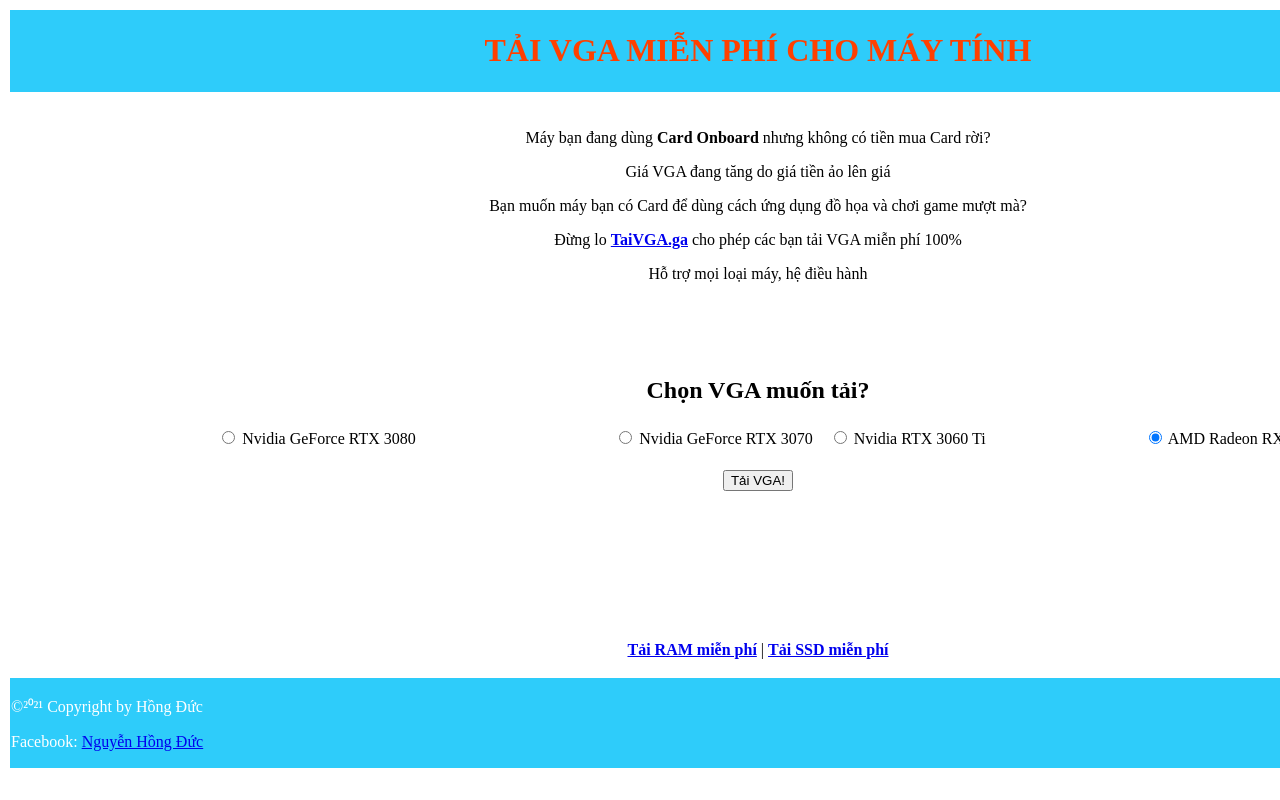
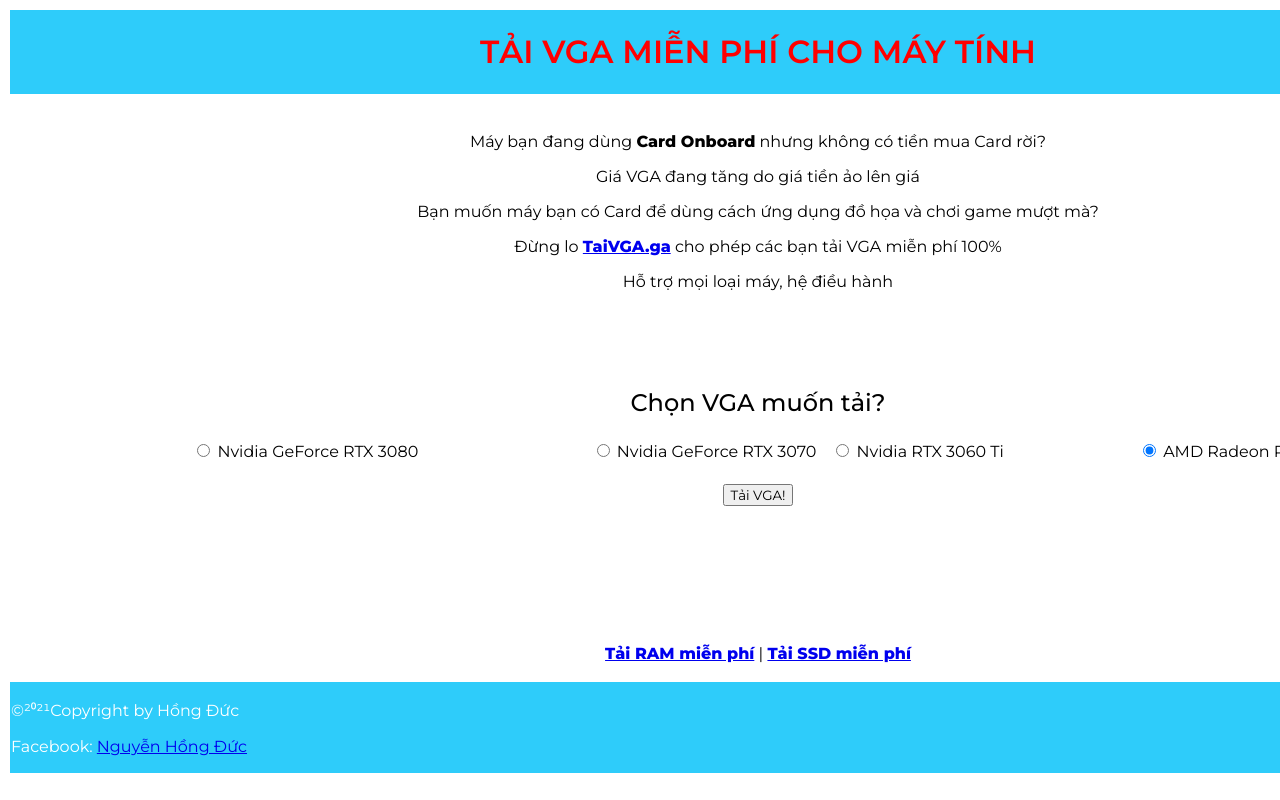
Before and after one commit to hongduccodedao/taivga.ga, a plain HTML site: page index.html in a window 1280 px wide. Shown: the top 800 px of the page. Drawn offline with Linux system fonts and the light colour scheme.

Commit message:
Update index.html

```diff
--- a/index.html
+++ b/index.html
@@ -4,15 +4,16 @@
     <meta charset="UTF-8">
     <meta http-equiv="X-UA-Compatible" content="IE=edge">
     <meta name="viewport" content="width=device-width, initial-scale=1.0">
+    <link rel="preconnect" href="https://fonts.gstatic.com">
+    <link href="https://fonts.googleapis.com/css2?family=Montserrat:wght@200;300;400;500;600;800&display=swap" rel="stylesheet">
+    <link rel="stylesheet" href="style.css">
     <title>Tải VGA miễn phi cho máy tính!</title>
 </head>
 <body>
     <table width = "1500" border="0" cellsapcing = "0" align="center">
         <tr>
             <td colspan="10" bgcolor="#2ECCFA" align="center">
-                <font color = "#FF4000">
                     <h1>TẢI VGA MIỄN PHÍ CHO MÁY TÍNH</h1>
-                </font>
             </td>
         </tr>
         <tr>
@@ -61,7 +62,7 @@
         </tr>
         <tr>
             <td colspan="10">
-                <br><br><br><br><br><br><br>
+                <br><br><br><br><br><br>
             </td>
         </tr>
         <tr>
@@ -72,7 +73,7 @@
         <tr>
             <td colspan="10" bgcolor="#2ECCFA">
                 <font color = "#FFFFFF">
-                    <p>©²⁰²¹ Copyright by Hồng Đức</p>
+                    <p>©²⁰²¹Copyright by Hồng Đức</p>
                     <P>Facebook: <a href = "https://www.facebook.com/contact.hongduc/">Nguyễn Hồng Đức</a> </a></P>
                 </font>
             </td>
```
